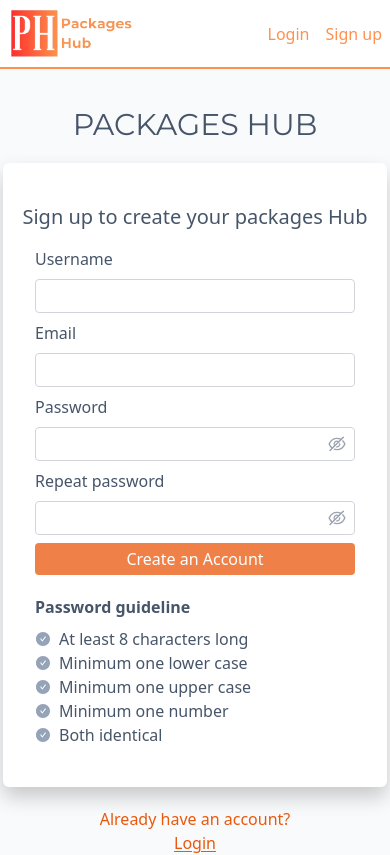
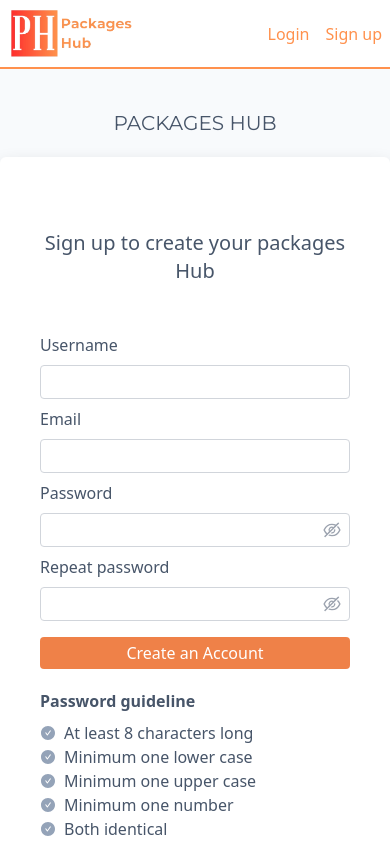
Before and after one commit to annesophiesimon/npmpackages-memo, a React (Create React App) app in the folder frontend/: page /signup in a window 390 px wide. Shown: the top 855 px of the page. Built offline with nearby package versions, Linux system fonts and the light colour scheme.

Commit message:
fix issue ui

```diff
--- a/frontend/src/pages/Login.js
+++ b/frontend/src/pages/Login.js
@@ -59,17 +59,17 @@ const Login = () => {
     );
 
   return (
-    <div className='text-slate-600 h-screen w-screen flex flex-col justify-center items-center'>
-      <h1 className='text-center text-3xl font-sansserif mb-10'>
+    <div className='text-slate-600 mt-5 w-screen flex flex-col justify-center items-center'>
+      <h1 className='text-center text-xl md:text-3xl font-sansserif mb-10'>
         PACKAGES HUB
       </h1>
       <div
         style={customShadowStyle}
-        className='text-slate-600 py-10 bg-white rounded-md  border-cyan-100'>
-        <h2 className='text-center w-96 text-xl mb-4'>Sign In</h2>
+        className='text-slate-600 py-10 bg-white rounded-md  border-cyan-100 md:w-96'>
+        <h2 className='text-center p-5 text-xl mb-4'>Sign In</h2>
         <form
           onSubmit={(e) => onSubmit(e)}
-          className='flex flex-col w-80 space-y-2 mb-5 m-auto'>
+          className='px-10 flex flex-col space-y-2 mb-5 m-auto'>
           <label htmlFor='text'> Email</label>
           <input
             className='border border-gray-300 rounded p-1'
@@ -101,7 +101,7 @@ const Login = () => {
           </div>
           <div className='flex justify-center my-5'>
             <button
-              className='bg-orange-600 rounded text-white p-1 w-80 disabled:opacity-75'
+              className='bg-orange-600 rounded text-white p-1 mt-2 w-full disabled:opacity-75'
               type='submit'
               disabled={!(email !== "" && password !== "")}>
               Sign In
@@ -109,7 +109,7 @@ const Login = () => {
           </div>
         </form>
       </div>
-      <div className='flex flex-col justify-center my-10 text-orange-600 p-1 w-80 text-center '>
+      <div className='flex flex-col justify-center my-10 text-orange-600 p-1 text-center '>
         Don't have an account yet?
         <Link
           to='/signup'
--- a/frontend/src/pages/Signup.js
+++ b/frontend/src/pages/Signup.js
@@ -125,17 +125,19 @@ const Signup = () => {
   }
 
   return (
-    <div className='h-screen w-screen flex flex-col justify-center items-center bg-slate-50  text-slate-600'>
-      <h1 className='text-center text-3xl font-sansserif mb-5'>PACKAGES HUB</h1>
+    <div className='py-10 w-screen flex flex-col justify-center items-center bg-slate-50  text-slate-600'>
+      <h1 className='text-center text-xl md:text-3xl font-sansserif mb-5'>
+        PACKAGES HUB
+      </h1>
       <div
         style={customShadowStyle}
         className='text-slate-600 py-10 bg-white rounded-md'>
-        <h2 className='text-center w-96 text-xl mb-4'>
+        <h2 className='text-center p-8 text-xl mb-4'>
           Sign up to create your packages Hub
         </h2>
         <form
           onSubmit={onSubmit}
-          className='flex flex-col w-80 space-y-2 mb-5 m-auto'>
+          className='flex flex-col px-10 space-y-2 mb-5 m-auto'>
           <label htmlFor='text'> Username</label>
           <input
             className='border border-gray-300 rounded p-1'
@@ -198,14 +200,14 @@ const Signup = () => {
           </div>
           <div className='flex justify-center'>
             <button
-              className='bg-orange-600 rounded text-white p-1 w-80 disabled:opacity-75'
+              className='bg-orange-600 mt-2 rounded text-white p-1 w-full disabled:opacity-75'
               type='submit'
               disabled={!isFormValid()}>
               Create an Account
             </button>
           </div>
         </form>
-        <div className='w-80 m-auto'>
+        <div className='px-10 m-auto'>
           <h2 className='font-bold my-2'>Password guideline</h2>
           <ul>
             <li className='flex items-center'>
@@ -264,7 +266,7 @@ const Signup = () => {
           </ul>
         </div>
       </div>
-      <div className='flex flex-col w-80 text-center my-5 text-orange-600 '>
+      <div className='flex flex-col text-center my-5 text-orange-600 '>
         Already have an account?
         <Link
           className='underline underline-offset-2'
```
